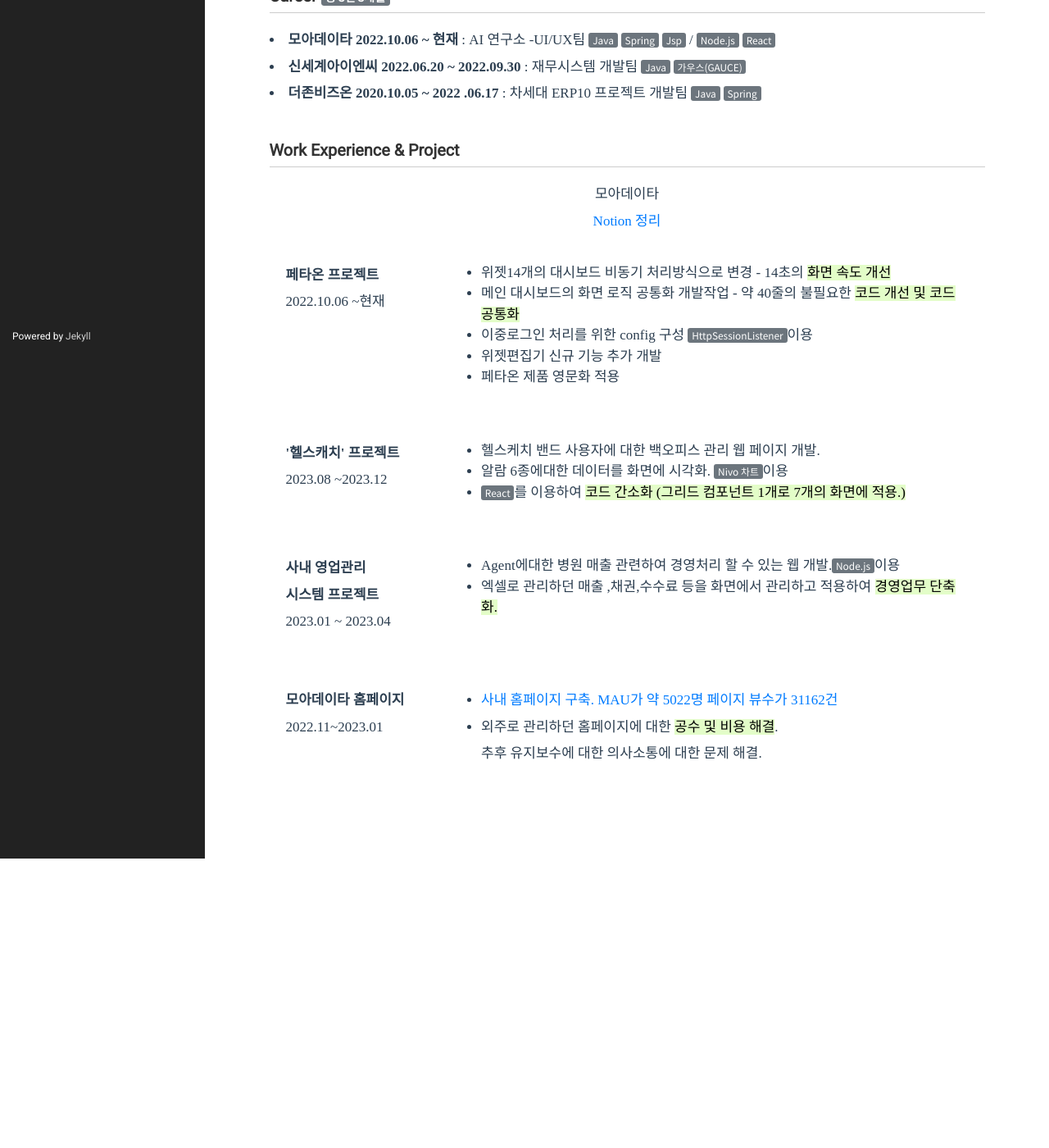
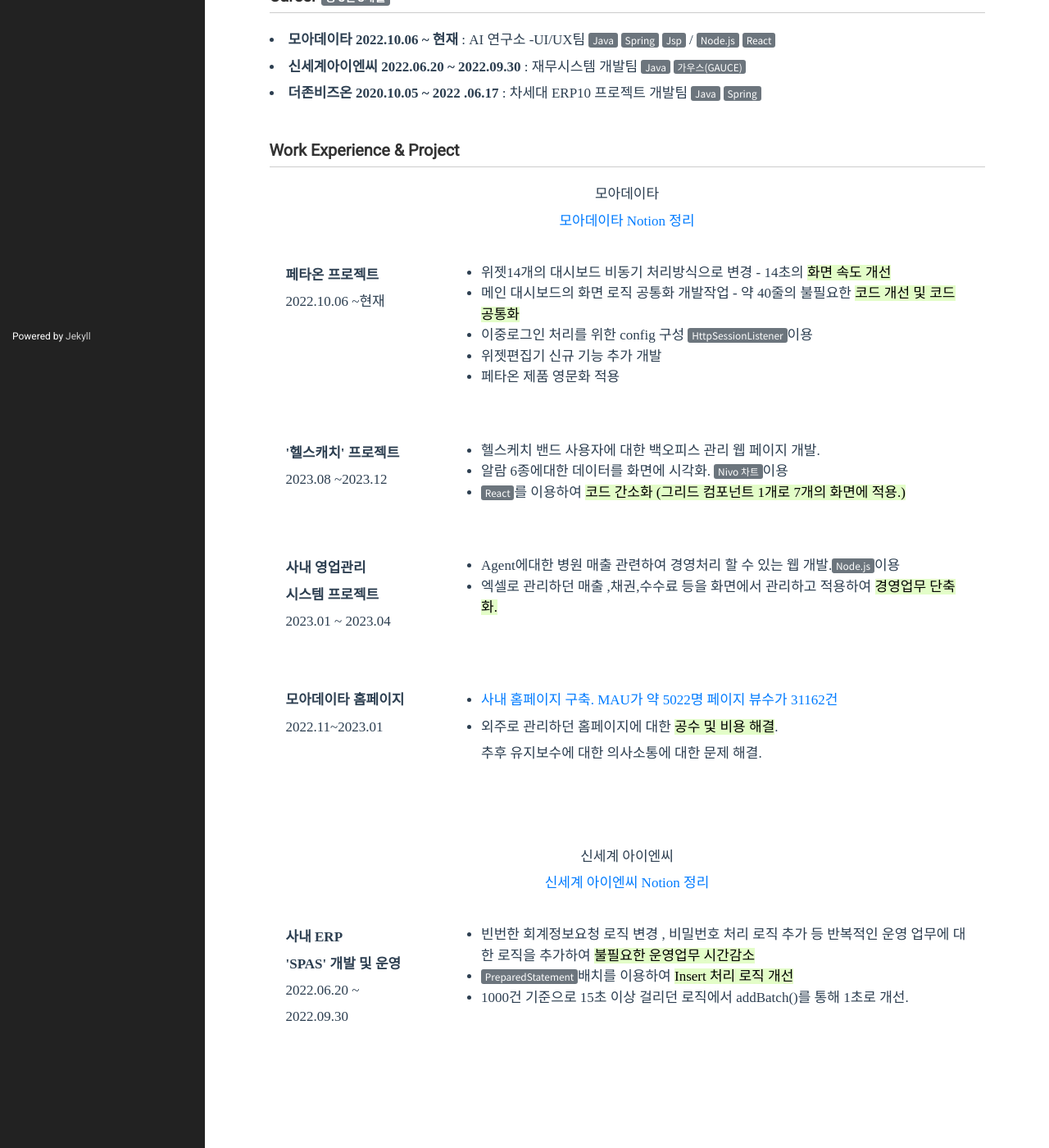
Before and after one commit to alswns1201/alswns1201.github.io, a Jekyll site: the page built from index.md, in a window 1280 px wide and 1400 px high, scrolled down 481 px. Shown: the whole window at 82% size. Built offline with Jekyll 4.4.1, drawn with Linux system fonts in a browser that asks for light colours; before the commit the page ends 1528 px from its top, so only the background shows below that.

Commit message:
신세계 아이엔씨 내용 정리

```diff
--- a/_includes/home.html
+++ b/_includes/home.html
@@ -26,8 +26,13 @@
         <li><strong>신세계아이엔씨 2022.06.20 ~ 2022.09.30 </strong>: 재무시스템 개발팀 <span  class="badge"> Java </span> <span  class="badge"> 가우스(GAUCE) </span></li>
         <li><strong>더존비즈온  2020.10.05 ~ 2022 .06.17</strong> : 차세대 ERP10 프로젝트 개발팀   <span  class="badge"> Java </span> <span  class="badge"> Spring </span></li>
 
+
+
+
     <h3 class="post-header">Work Experience & Project</h3>
-    <p style="text-align: center">모아데이타<br><a  href="https://carpal-pull-289.notion.site/e077603e5d24451da3c7756a9b25c759?pvs=4">Notion 정리</a></p>
+
+    <!--                                                             모아데이타 정리 Start                                                -->
+    <p style="text-align: center">모아데이타<br><a  href="https://carpal-pull-289.notion.site/e077603e5d24451da3c7756a9b25c759?pvs=4">모아데이타 Notion 정리</a></p>
     <div class="contents">
         <div class="p1"><p><span><b>페타온 프로젝트</b></span><br>2022.10.06 ~현재</p>
         </div>
@@ -77,12 +78,28 @@
         </div>
         <div class="p2">
             <ul>
-                <li><a href="https://carpal-pull-289.notion.site/Memo-3dd724980fe64e7e8086683c12eb4bed?pvs=4">사내 홈페이지 구축. MAU가 약 5022명  페이지 뷰수가 31162건 </a></li>
+                <li><a href="https://www.moadata.co.kr/">사내 홈페이지 구축. MAU가 약 5022명  페이지 뷰수가 31162건 </a></li>
                 <li>외주로 관리하던 홈페이지에 대한 <mark>공수 및 비용 해결</mark>. <br>추후 유지보수에 대한 의사소통에 대한 문제 해결.</li>
             </ul>
         </div>
     </div>
+    <!--                                                             모아데이타 정리 end                                                -->
 
-
+    <br><br>
+    <!--                                                             신세계아이엔씨 Start                                                -->
+    <p style="text-align: center">신세계 아이엔씨<br><a  href="https://carpal-pull-289.notion.site/17f360585baa41d3824a62075e951f76?pvs=4">신세계 아이엔씨 Notion 정리</a></p>
+    <div class="contents">
+        <div class="p1">
+            <p><span><b>사내 ERP <br>'SPAS' 개발 및 운영</b></span><br> 2022.06.20 ~ 2022.09.30</p>
+        </div>
+        <div class="p2">
+            <ul style="line-height: 150%">
+                <li>빈번한 회계정보요청 로직 변경 , 비밀번호 처리 로직 추가 등 반복적인 운영 업무에 대한 로직을 추가하여 <mark>불필요한 운영업무 시간감소</mark></li>
+                <li><span  class="badge">PreparedStatement</span>배치를 이용하여 <mark>Insert 처리 로직 개선 </mark></li>
+                <li>1000건 기준으로 15초 이상 걸리던 로직에서 addBatch()를 통해 1초로 개선. </li>
+            </ul>
+        </div>
+    </div>
+    <!--                                                             신세계아이엔씨 End                                                -->
 
 </article>
```
Also changed, not shown: other parts of _includes/home.html (+0 -4 lines).
